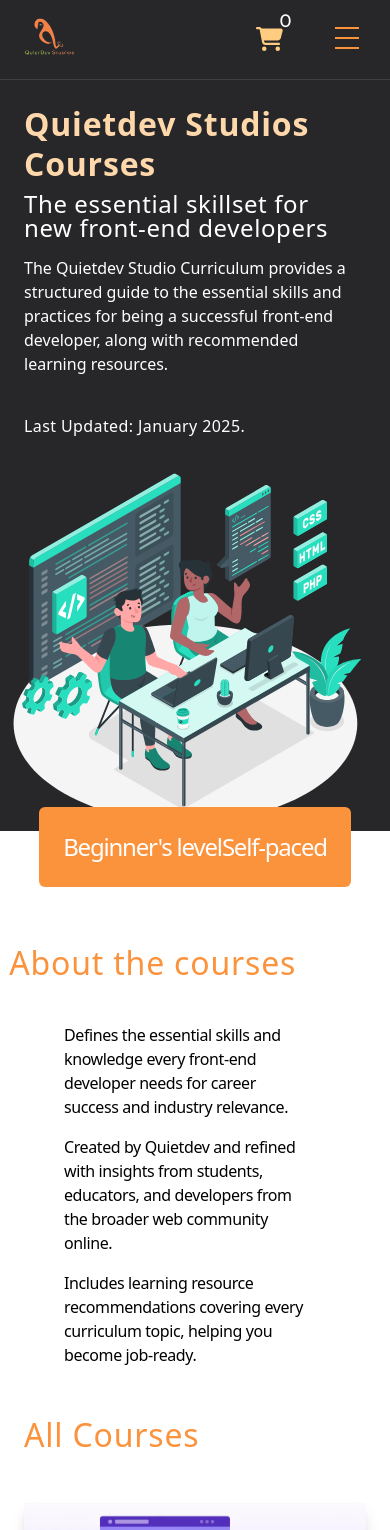
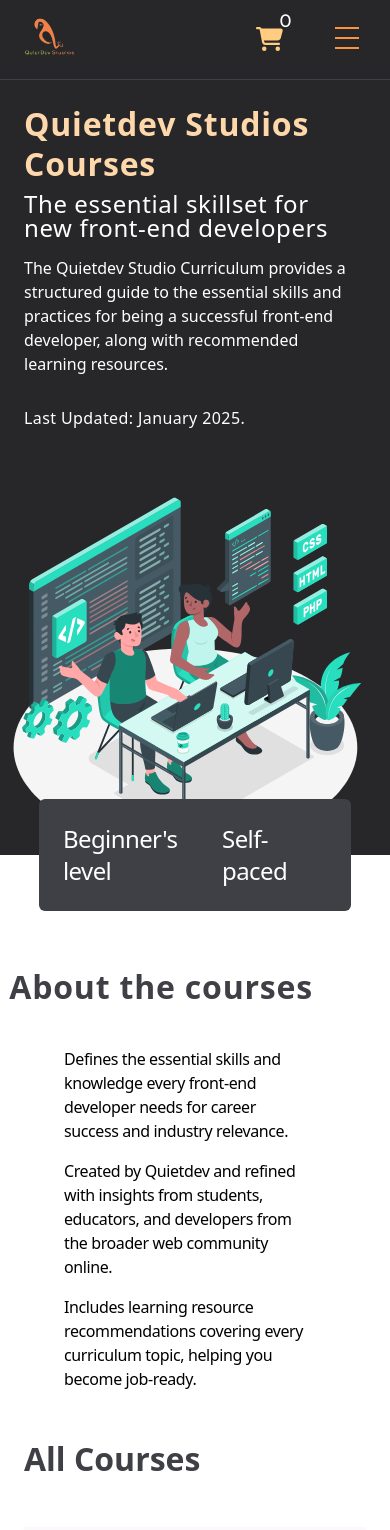
Before and after one commit to quietdevstudios/quietdevstudio, a React (Vite) app: page /courses in a window 390 px wide. Shown: the top 1530 px of the page. Built offline with nearby package versions, Linux system fonts and the light colour scheme.

Commit message:
working on validation - showing errors

```diff
--- a/src/components/Form/Input.jsx
+++ b/src/components/Form/Input.jsx
@@ -10,7 +10,10 @@ export const Input = ({
   formik,
   ...props
 }) => {
+  const isError = formik.touched[name] && formik.errors[name];
+
   return (
+    // [#403f4c]
     <>
       <div className="mt-6 flex flex-col gap-1">
         <label
@@ -20,7 +23,9 @@ export const Input = ({
           {label}
         </label>
         <input
-          className="text-white bg-[#121420] border border-[#403f4c] bg-none px-4 py-3 w-full rounded-lg font-medium tracking-wide shadow-2xl focus:outline-none focus:ring-2"
+          className={`text-white bg-[#121420] bg-none px-4 py-3 w-full rounded-lg font-medium tracking-wide shadow-2xl outline-none focus:border focus:border-[#403f4c] ${
+            isError && "border border-red-400"
+          }`}
           {...props}
           id={id}
           name={name}
@@ -30,8 +35,8 @@ export const Input = ({
           onBlur={formik.handleBlur}
           value={formik.values[name]}
         />
-        {formik.touched[name] && formik.errors[name] ? (
-          <div className="text-red-400">{formik.errors[name]}</div>
+        {isError ? (
+          <div className="text-red-400 tracking-wide leading-6">{formik.errors[name]}</div>
         ) : null}
       </div>
     </>
--- a/src/pages/CourseDetail.jsx
+++ b/src/pages/CourseDetail.jsx
@@ -10,4 +10,4 @@ const CourseDetail = () => {
 
 export default CourseDetail;
 
-// export const loader = () => {}; fetches single entry of courseDetails using the id from useParams();
+// export const loader = async (params) => {}; fetches single entry of courseDetails using the id from useParams();
--- a/src/pages/Courses.jsx
+++ b/src/pages/Courses.jsx
@@ -17,13 +17,13 @@ const Courses = () => {
             <h4 className="text-[1.5rem] font-medium tracking-wide leading-6 mt-2 text-white md:text-[2rem] md:leading-8">
               The essential skillset for new front-end developers
             </h4>
-            <p className="mt-4 font-medium text-md text-white">
+            <p className="mt-4 tracking-snug text-md text-white">
               The Quietdev Studio Curriculum provides a structured guide to the
               essential skills and practices for being a successful front-end
               developer, along with recommended learning resources.
             </p>
 
-            <p className="mt-10 font-regular text-md tracking-wide leading-tight text-white">
+            <p className="my-8 font-regular text-md tracking-wide leading-tight text-white">
               Last Updated: January 2025.
             </p>
           </header>
@@ -35,7 +35,7 @@ const Courses = () => {
             />
           </figure>
         </section>
-        <section className="flex items-center justify-evenly bg-orange-400 w-[80%] md:max-w-[60%] mx-auto p-6 absolute -bottom-14 left-0 right-0 rounded-md text-white font-medium text-2xl tracking-tighter">
+        <section className="flex items-center justify-evenly bg-zinc-700 w-[80%] md:max-w-[60%] mx-auto p-6 absolute -bottom-14 left-0 right-0 rounded-md text-white font-medium text-2xl tracking-tight">
           <div>
             {/* <FontAwesomeIcon icon={faGraduationCap} /> */}
             <p>Beginner's level</p>
@@ -48,7 +48,7 @@ const Courses = () => {
 
       {/* about the curriculum */}
       <section className="w-[95%] max-w-7xl xl:mx-auto">
-        <h1 className="text-[2rem] font-medium tracking-wide leading-tight text-orange-400 mt-28 w-[95%] mx-auto md:text-[2.5rem] lg:text-[3.25rem]">
+        <h1 className="text-[2rem] font-semibold tracking-wide leading-tight text-zinc-700 mt-28 w-[95%] mx-auto md:text-[2.5rem] lg:text-[3.25rem]">
           About the courses
         </h1>
         <div className="flex flex-col gap-4 text-md font-regular tracking-tight px-16 my-10">
@@ -73,7 +73,7 @@ const Courses = () => {
         </div>
       </section>
 
-      <h1 className="text-[2rem] font-medium tracking-wide leading-tight text-orange-400 mt-12 mb-6 px-6 md:text-[2.5rem] lg:text-[3.25rem] xl:max-w-7xl xl:mx-auto">
+      <h1 className="text-[2rem] font-semibold leading-tight text-zinc-700 mt-12 mb-6 px-6 md:text-[2.5rem] lg:text-[3.25rem] xl:max-w-7xl xl:mx-auto">
         All Courses
       </h1>
       <Courselist courses={courses} />
```
Also changed, not shown: src/components/CourseItem.jsx (line endings or trailing spaces).
